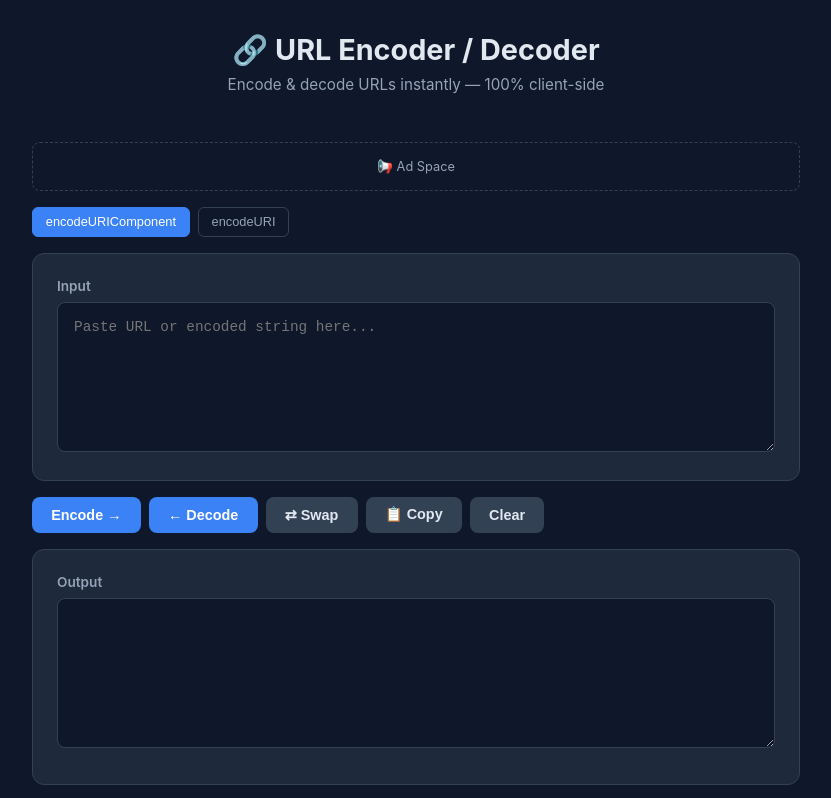
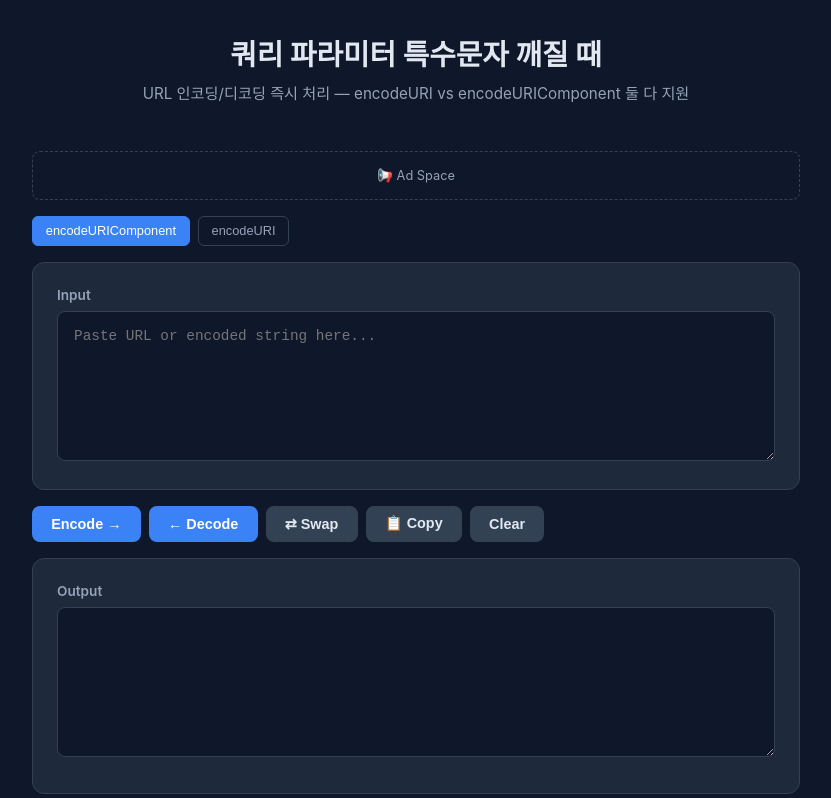
Before and after one commit to maxseats/url-encoder, a plain HTML site: page index.html in a window 1280 px wide. Shown: the top 798 px of the page, without its empty margins (224-1055 px from the left). Drawn offline with Linux system fonts and the light colour scheme.

Commit message:
refactor: 히어로 메시지를 구체적 문제 해결 중심으로 리뉴얼

```diff
--- a/index.html
+++ b/index.html
@@ -43,8 +43,8 @@ footer{text-align:center;padding:2rem 1rem;color:var(--muted);font-size:.8rem}
 </head>
 <body>
 <header>
-<h1>🔗 URL Encoder / Decoder</h1>
-<p class="subtitle">Encode & decode URLs instantly — 100% client-side</p>
+<h1>쿼리 파라미터 특수문자 깨질 때</h1>
+<p class="subtitle">URL 인코딩/디코딩 즉시 처리 — encodeURI vs encodeURIComponent 둘 다 지원</p>
 </header>
 <main>
 <div class="ad-slot">📢 Ad Space</div>
```
